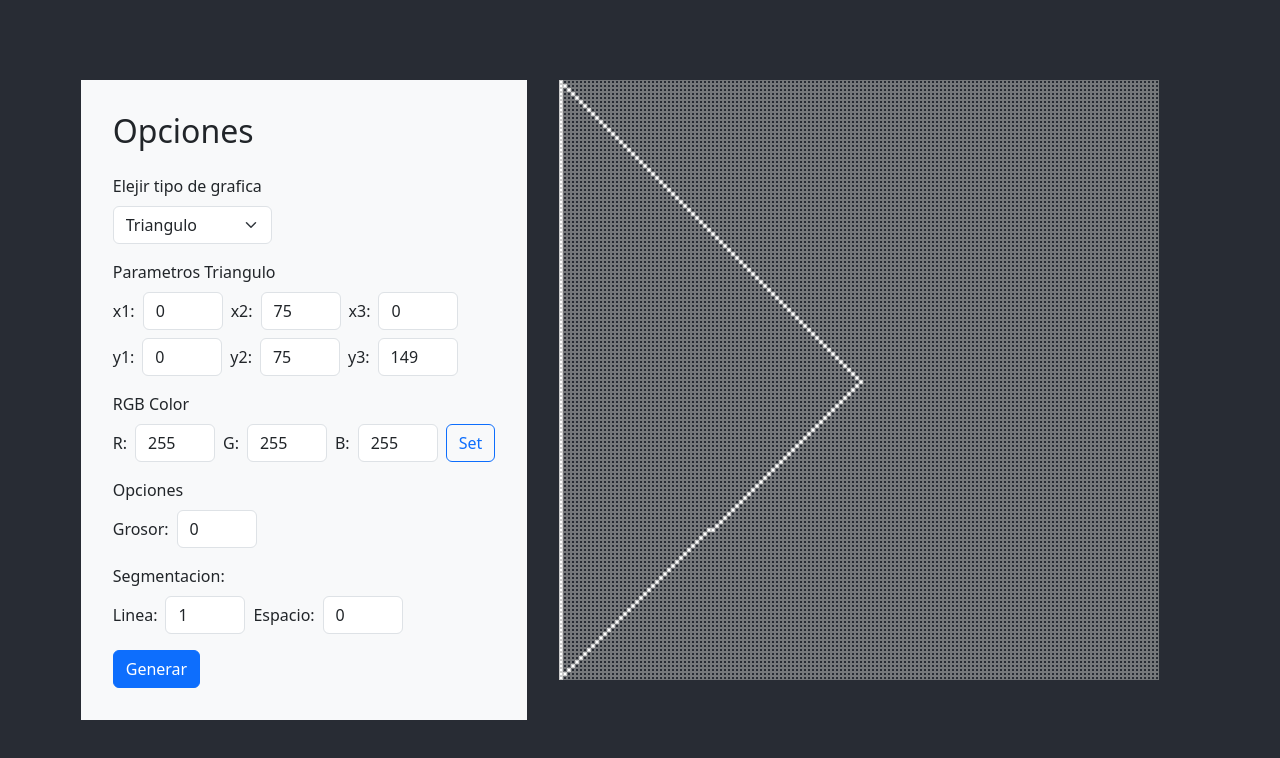
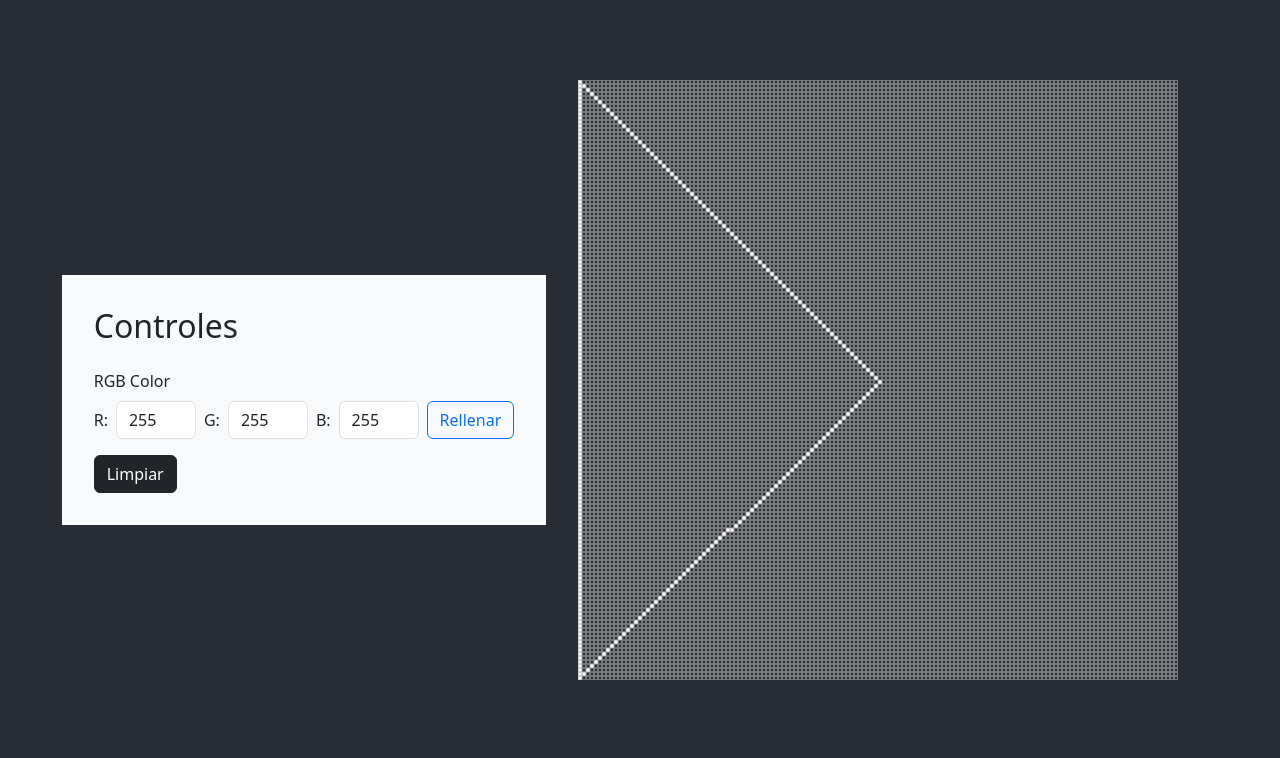
Before and after one commit to KevinOmega/CircleDrawign, a React (Create React App) app: page / in a window 1280 px wide. Both pictures are taken after a click on the button "Generar". Shown: the top 758 px of the page. Built offline with nearby package versions, Linux system fonts and the light colour scheme.

Commit message:
adding form 2 to control the figure

```diff
--- a/src/App.js
+++ b/src/App.js
@@ -3,16 +3,22 @@ import Grid from './Grid';
 import React,{useEffect} from 'react';
 import { useGlobalContext } from './context';
 import Form from './Form';
+import Form2 from './Form2';
 
 function App() {
 
-  const {sizeMatrix,setMatrix,generateBtn,clean} = useGlobalContext();
+  const {sizeMatrix,setMatrix,generateBtn,clean,isGenerated} = useGlobalContext();
 
 
 
   return (
     <div className="App">
-      <Form/>
+      {isGenerated ?
+        <Form2/>
+      :
+        <Form/>
+      }
+
       <div className="grid-container">
         <Grid n={sizeMatrix}/>
       </div>
--- /dev/null
+++ b/src/Form2.js
@@ -0,0 +1,83 @@
+import React, { useState } from 'react'
+
+const Form2 = () => {
+    const [formColor,setFormColor] = useState([255,255,255]);
+
+    const limpiarBtn = () => {
+
+    }
+
+    const onColorChange = (e) => {
+        let value = e.target.value;
+        if (value > 255) {
+          value = 255;
+        }
+        if (value < 0) {
+          value = 0;
+        }
+
+        const currentColor = formColor.slice();
+
+        switch (e.target.name) {
+          case "R":
+            currentColor[0] = value;
+            break;
+          case "G":
+            currentColor[1] = value;
+            break;
+          case "B":
+            currentColor[2] = value;
+            break;
+          default:
+            break;
+        }
+        setFormColor([...currentColor]);
+      };
+
+      const onRellenarClick = () => {
+
+      }
+  return (
+    <div className="form bg-light">
+      <h2>Controles</h2>
+      <div className="input-item">
+        <label className="form-label">RGB Color</label>
+        <div className="flex-input">
+          <label>R:</label>
+          <input
+            name="R"
+            value={formColor[0]}
+            onChange={(e) => onColorChange(e)}
+            className="form-control"
+            type="number"
+          />
+          <label>G:</label>
+          <input
+            name="G"
+            value={formColor[1]}
+            onChange={(e) => onColorChange(e)}
+            className="form-control"
+            type="number"
+          />
+          <label>B:</label>
+          <input
+            name="B"
+            value={formColor[2]}
+            onChange={(e) => onColorChange(e)}
+            className="form-control"
+            type="number"
+          />
+          <button className="btn btn-outline-primary" onClick={onRellenarClick}>
+            Rellenar
+          </button>
+        </div>
+      </div>
+
+      <button className="btn btn-dark" onClick={limpiarBtn}>
+        Limpiar
+      </button>
+    </div>
+  )
+}
+
+export default Form2
--- a/src/context.js
+++ b/src/context.js
@@ -14,6 +14,7 @@ const AppProvider = ({ children }) => {
   })
   const [options,setOptions] = useState({thickness : 0,segmentation : {draw : 1, space : 0}})
   const [color,setColor] = useState("#fff");
+  const [isGenerated,setIsGenerated] = useState(false);
 
 
 
@@ -151,6 +152,7 @@ const drawPoint = (x,y,tempMatrix,pointIndex) => {
       default:
         break;
     }
+    setIsGenerated(true);
   }
 
 
@@ -175,7 +177,9 @@ const drawPoint = (x,y,tempMatrix,pointIndex) => {
     color,
     setColor,
     options,
-    setOptions
+    setOptions,
+    isGenerated,
+    setIsGenerated
      }}>
       {children}
     </AppContext.Provider>
```
